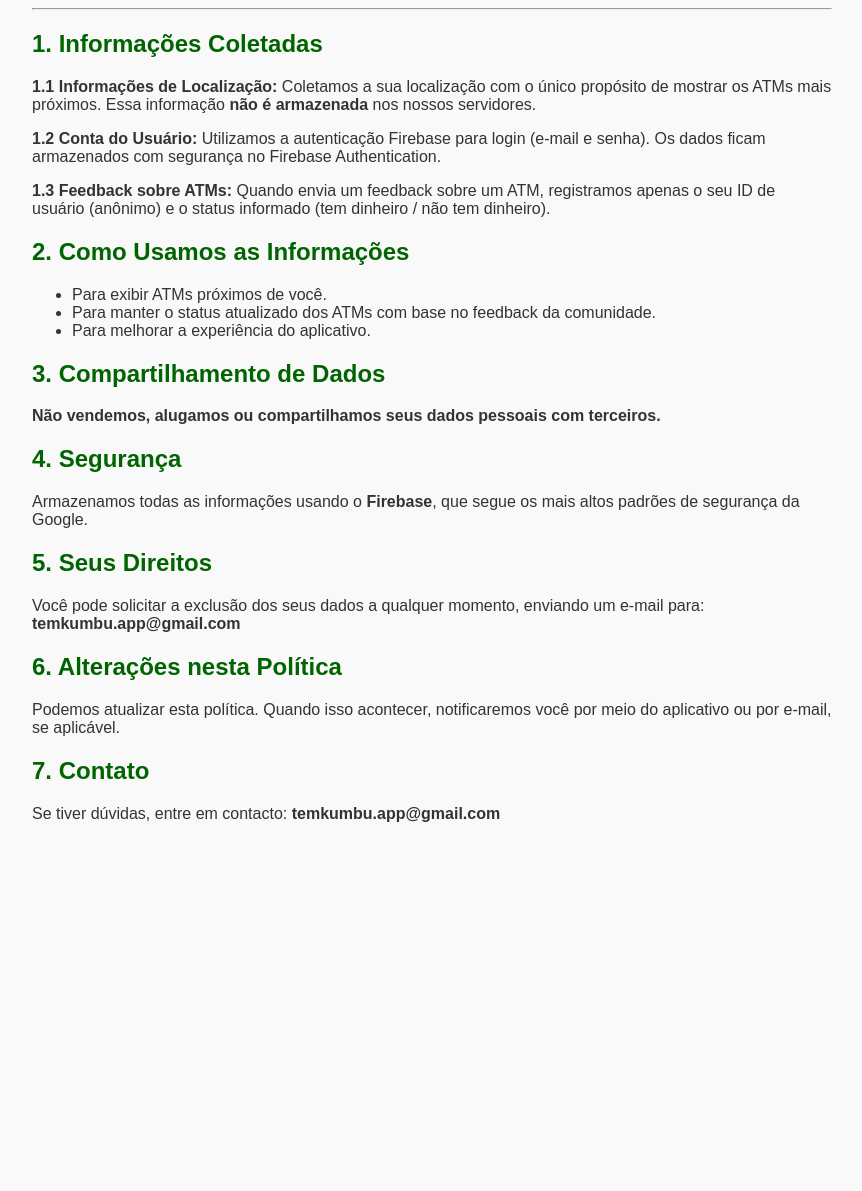
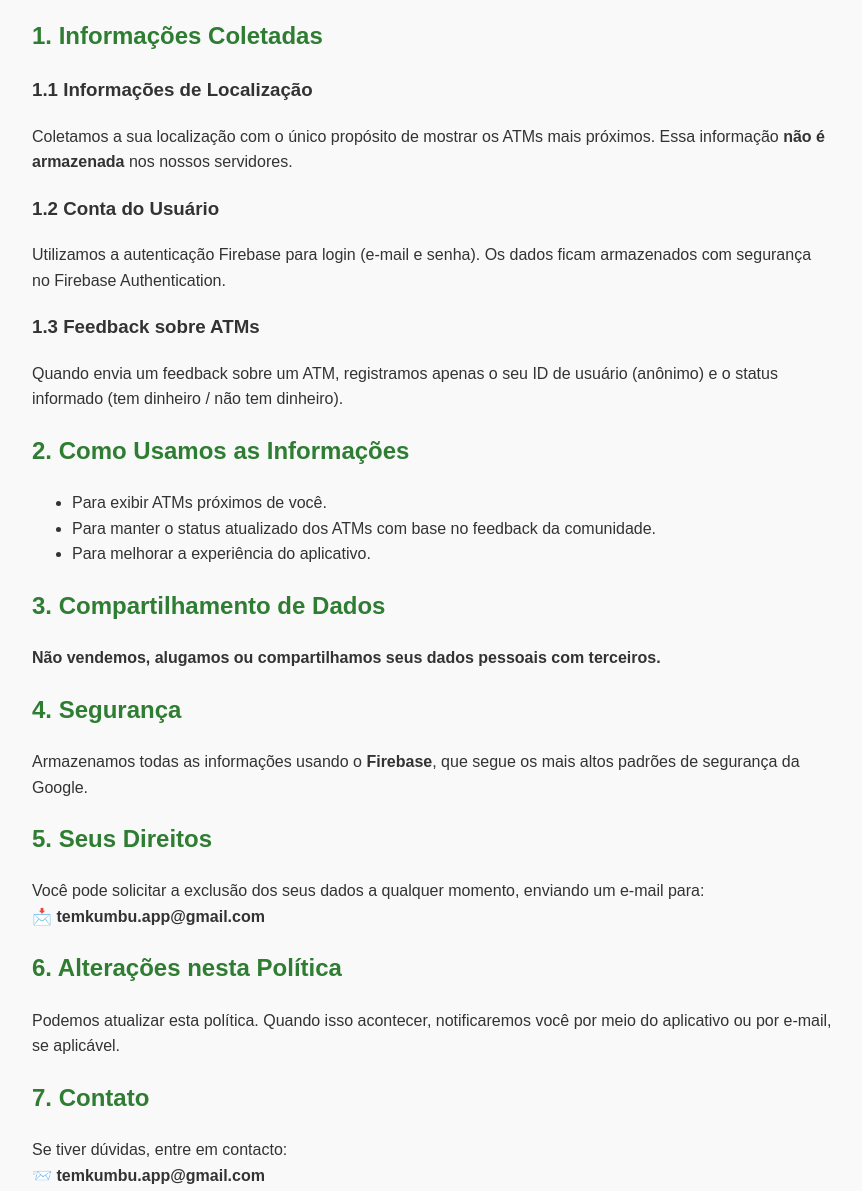
Before and after one commit to Dongala/temkumbu-privacidade, a plain HTML site: page index.html in a window 1280 px wide. Shown: the part 222-1413 px from the top of the page, without its empty margins (208-1070 px from the left). Before the commit the page ends 1121 px from the top, so only its background shows below. Drawn offline with Linux system fonts and the light colour scheme.

Commit message:
Update index.html
Actualização do conteudo

```diff
--- a/index.html
+++ b/index.html
@@ -8,17 +8,15 @@
     <style>
         body {
             font-family: Arial, sans-serif;
-            margin: 40px auto;
+            line-height: 1.6;
+            padding: 2em;
             max-width: 800px;
-            padding: 20px;
+            margin: auto;
             background-color: #f9f9f9;
             color: #333;
         }
         h1, h2 {
-            color: #006400;
-        }
-        hr {
-            margin: 20px 0;
+            color: #2e7d32;
         }
     </style>
 </head>
@@ -27,11 +25,16 @@
     <p><strong>Última atualização:</strong> 18 de Junho de 2025</p>
 
     <p>A sua privacidade é importante para nós. Esta Política de Privacidade descreve como coletamos, usamos e protegemos as suas informações no aplicativo <strong>Tem Kumbu</strong>, desenvolvido por Ndongala Nguinamau.</p>
-    <hr>
+
     <h2>1. Informações Coletadas</h2>
-    <p><strong>1.1 Informações de Localização:</strong> Coletamos a sua localização com o único propósito de mostrar os ATMs mais próximos. Essa informação <strong>não é armazenada</strong> nos nossos servidores.</p>
-    <p><strong>1.2 Conta do Usuário:</strong> Utilizamos a autenticação Firebase para login (e-mail e senha). Os dados ficam armazenados com segurança no Firebase Authentication.</p>
-    <p><strong>1.3 Feedback sobre ATMs:</strong> Quando envia um feedback sobre um ATM, registramos apenas o seu ID de usuário (anônimo) e o status informado (tem dinheiro / não tem dinheiro).</p>
+    <h3>1.1 Informações de Localização</h3>
+    <p>Coletamos a sua localização com o único propósito de mostrar os ATMs mais próximos. Essa informação <strong>não é armazenada</strong> nos nossos servidores.</p>
+
+    <h3>1.2 Conta do Usuário</h3>
+    <p>Utilizamos a autenticação Firebase para login (e-mail e senha). Os dados ficam armazenados com segurança no Firebase Authentication.</p>
+
+    <h3>1.3 Feedback sobre ATMs</h3>
+    <p>Quando envia um feedback sobre um ATM, registramos apenas o seu ID de usuário (anônimo) e o status informado (tem dinheiro / não tem dinheiro).</p>
 
     <h2>2. Como Usamos as Informações</h2>
     <ul>
@@ -47,12 +50,14 @@
     <p>Armazenamos todas as informações usando o <strong>Firebase</strong>, que segue os mais altos padrões de segurança da Google.</p>
 
     <h2>5. Seus Direitos</h2>
-    <p>Você pode solicitar a exclusão dos seus dados a qualquer momento, enviando um e-mail para: <strong>temkumbu.app@gmail.com</strong></p>
+    <p>Você pode solicitar a exclusão dos seus dados a qualquer momento, enviando um e-mail para:<br>
+    📩 <strong>temkumbu.app@gmail.com</strong></p>
 
     <h2>6. Alterações nesta Política</h2>
     <p>Podemos atualizar esta política. Quando isso acontecer, notificaremos você por meio do aplicativo ou por e-mail, se aplicável.</p>
 
     <h2>7. Contato</h2>
-    <p>Se tiver dúvidas, entre em contacto: <strong>temkumbu.app@gmail.com</strong></p>
+    <p>Se tiver dúvidas, entre em contacto:<br>
+    📨 <strong>temkumbu.app@gmail.com</strong></p>
 </body>
 </html>
```
